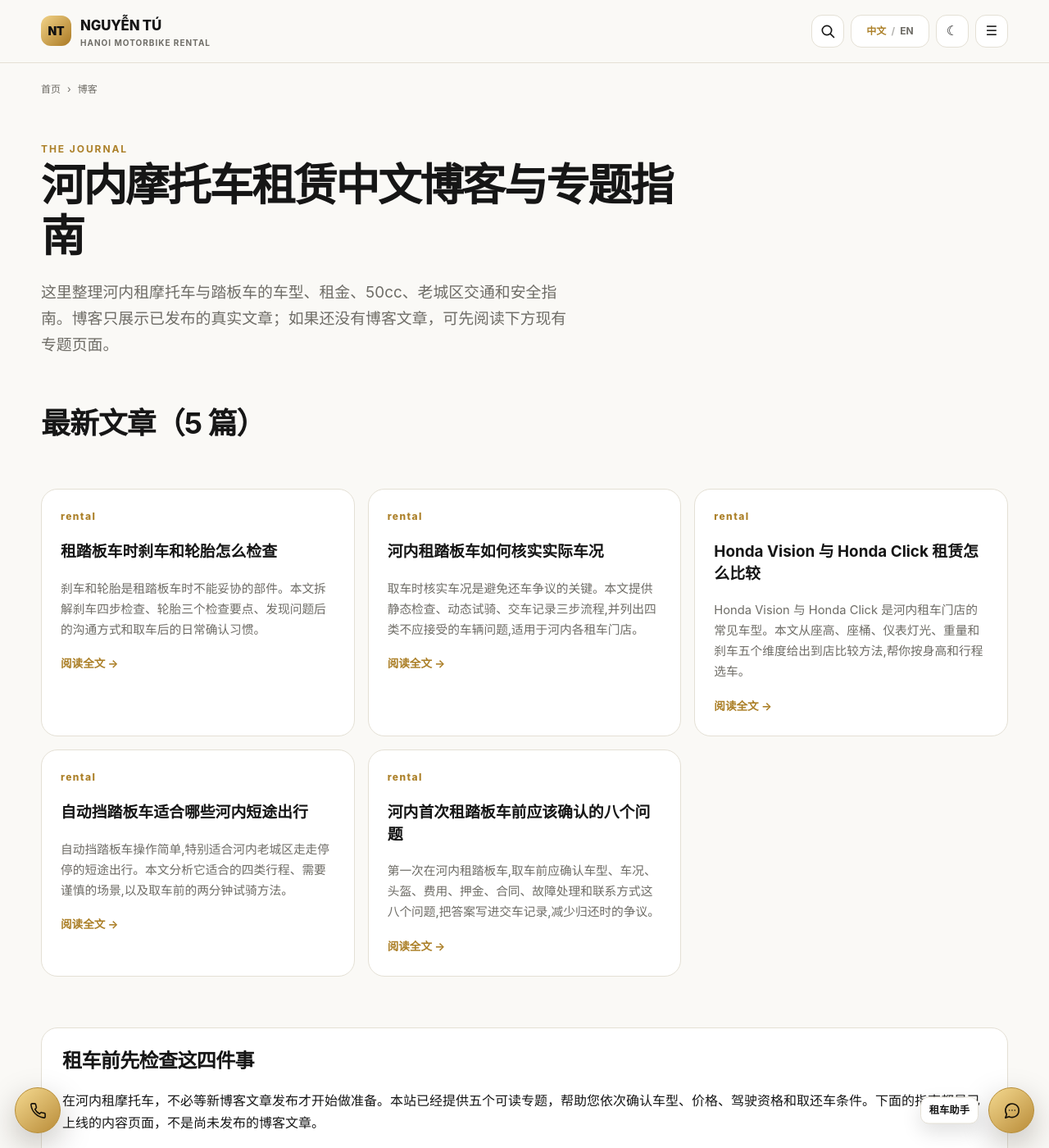
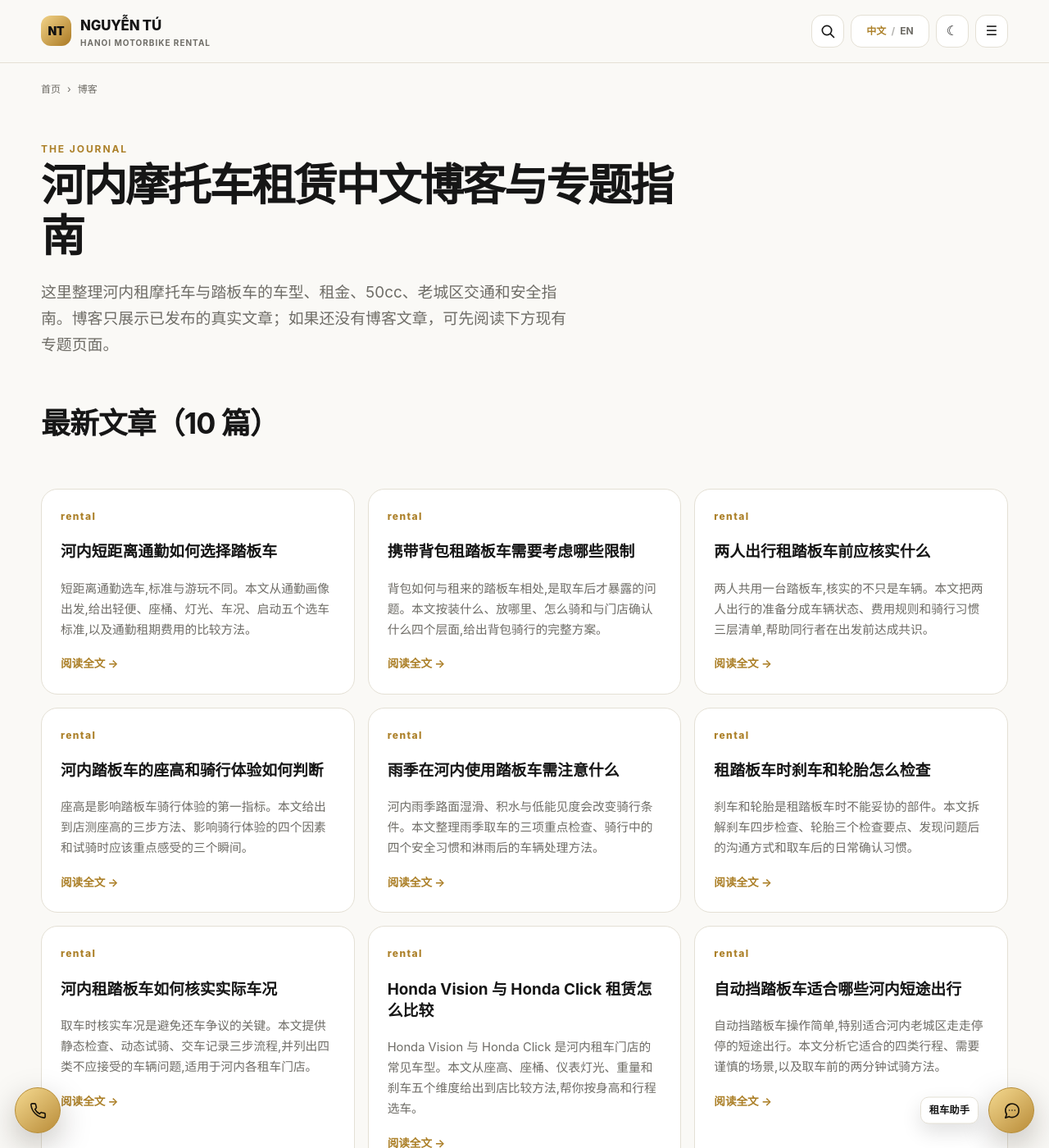
Before and after one commit to thuexemayhanoi/china, a Jekyll site: the page built from blog/index.html, in a window 1280 px wide and 1400 px high. Shown: the whole window at 82% size. Built offline with Jekyll 4.4.1, drawn with Linux system fonts in a browser that asks for light colours.

Commit message:
release(china): stage five automatic-QA approved posts CN-0006..0010

```diff
--- a/_drafts/CN-0006.md
+++ b/_posts/2026-10-11-hanoi-rental-scooters-06.md
@@ -1,14 +1,17 @@
 ---
 article_id: "CN-0006"
 layout: "post"
-topic: rental
-subtopic: scooters
-permalink: /blog/hanoi-rental-scooters-06/
-title: 雨季在河内使用踏板车需注意什么
-description: 河内雨季路面湿滑、积水与低能见度会改变骑行条件。本文整理雨季取车的三项重点检查、骑行中的四个安全习惯和淋雨后的车辆处理方法。
-primary_keyword: 河内踏板车租赁
+topic: "rental"
+subtopic: "scooters"
+permalink: "/blog/hanoi-rental-scooters-06/"
+title: "雨季在河内使用踏板车需注意什么"
+description: "河内雨季路面湿滑、积水与低能见度会改变骑行条件。本文整理雨季取车的三项重点检查、骑行中的四个安全习惯和淋雨后的车辆处理方法。"
+primary_keyword: "河内踏板车租赁"
+date: "2026-10-11 15:28:34 +0700"
+seo_silo: "rental/scooters"
+breadcrumbs: [{"label":"博客","href":"/blog/"},{"label":"专题","href":"/topics/rental/scooters/"},{"label":"雨季在河内使用踏板车需注意什么"}]
+publication_method: "automated_qa"
 ---
-
 河内的雨季来临时,骑行条件会明显不同于旱季:路面湿滑、能见度下降、短时强降雨可能把低洼路段变成水塘。对租踏板车的游客和常住者来说,雨季不是不能骑车,而是需要调整取车检查的侧重点和骑行习惯。本文把雨季用车的注意事项整理成可执行的清单。
 
 ## 雨季路况有什么不同
--- a/_drafts/CN-0007.md
+++ b/_posts/2026-10-11-hanoi-rental-scooters-07.md
@@ -1,14 +1,17 @@
 ---
 article_id: "CN-0007"
 layout: "post"
-topic: rental
-subtopic: scooters
-permalink: /blog/hanoi-rental-scooters-07/
-title: 河内踏板车的座高和骑行体验如何判断
-description: 座高是影响踏板车骑行体验的第一指标。本文给出到店测座高的三步方法、影响骑行体验的四个因素和试骑时应该重点感受的三个瞬间。
-primary_keyword: 河内踏板车租赁
+topic: "rental"
+subtopic: "scooters"
+permalink: "/blog/hanoi-rental-scooters-07/"
+title: "河内踏板车的座高和骑行体验如何判断"
+description: "座高是影响踏板车骑行体验的第一指标。本文给出到店测座高的三步方法、影响骑行体验的四个因素和试骑时应该重点感受的三个瞬间。"
+primary_keyword: "河内踏板车租赁"
+date: "2026-10-11 15:28:34 +0700"
+seo_silo: "rental/scooters"
+breadcrumbs: [{"label":"博客","href":"/blog/"},{"label":"专题","href":"/topics/rental/scooters/"},{"label":"河内踏板车的座高和骑行体验如何判断"}]
+publication_method: "automated_qa"
 ---
-
 很多第一次租踏板车的人,会盯着车型名称和价格反复比较,却忽略了最影响骑行体验的一个指标:座高。座高不合适,等红灯时双脚踮地费劲,窄巷挪车时心里发慌,整个租期都会被这种不安感笼罩。本文给出在门店现场判断座高和骑行体验的具体方法。
 
 ## 座高为什么排在第一位
--- a/_drafts/CN-0008.md
+++ b/_posts/2026-10-11-hanoi-rental-scooters-08.md
@@ -1,14 +1,17 @@
 ---
 article_id: "CN-0008"
 layout: "post"
-topic: rental
-subtopic: scooters
-permalink: /blog/hanoi-rental-scooters-08/
-title: 两人出行租踏板车前应核实什么
-description: 两人共用一台踏板车,核实的不只是车辆。本文把两人出行的准备分成车辆状态、费用规则和骑行习惯三层清单,帮助同行者在出发前达成共识。
-primary_keyword: 河内踏板车租赁
+topic: "rental"
+subtopic: "scooters"
+permalink: "/blog/hanoi-rental-scooters-08/"
+title: "两人出行租踏板车前应核实什么"
+description: "两人共用一台踏板车,核实的不只是车辆。本文把两人出行的准备分成车辆状态、费用规则和骑行习惯三层清单,帮助同行者在出发前达成共识。"
+primary_keyword: "河内踏板车租赁"
+date: "2026-10-11 15:28:34 +0700"
+seo_silo: "rental/scooters"
+breadcrumbs: [{"label":"博客","href":"/blog/"},{"label":"专题","href":"/topics/rental/scooters/"},{"label":"两人出行租踏板车前应核实什么"}]
+publication_method: "automated_qa"
 ---
-
 两个人共用一台踏板车,是河内旅行中常见的安排:骑手负责驾驶,同伴坐在后座。但两人出行的核实质远多于单人,取车前需要核实的内容也更多。本文把两人出行的核实清单分成车辆、规则和习惯三层,帮助同行两人在出发前就把分工说清楚。
 
 ## 车辆本身要核实什么
--- a/_drafts/CN-0009.md
+++ b/_posts/2026-10-11-hanoi-rental-scooters-09.md
@@ -1,14 +1,17 @@
 ---
 article_id: "CN-0009"
 layout: "post"
-topic: rental
-subtopic: scooters
-permalink: /blog/hanoi-rental-scooters-09/
-title: 携带背包租踏板车需要考虑哪些限制
-description: 背包如何与租来的踏板车相处,是取车后才暴露的问题。本文按装什么、放哪里、怎么骑和与门店确认什么四个层面,给出背包骑行的完整方案。
-primary_keyword: 河内踏板车租赁
+topic: "rental"
+subtopic: "scooters"
+permalink: "/blog/hanoi-rental-scooters-09/"
+title: "携带背包租踏板车需要考虑哪些限制"
+description: "背包如何与租来的踏板车相处,是取车后才暴露的问题。本文按装什么、放哪里、怎么骑和与门店确认什么四个层面,给出背包骑行的完整方案。"
+primary_keyword: "河内踏板车租赁"
+date: "2026-10-11 15:28:34 +0700"
+seo_silo: "rental/scooters"
+breadcrumbs: [{"label":"博客","href":"/blog/"},{"label":"专题","href":"/topics/rental/scooters/"},{"label":"携带背包租踏板车需要考虑哪些限制"}]
+publication_method: "automated_qa"
 ---
-
 来河内旅行的骑行者,背包里通常装着护照、手机、充电宝、相机,长住的人还会带上电脑。这些物品和租来的踏板车如何相处,是很多人取车之后才发现的问题。本文把背包相关的考虑整理成四层:装什么、放哪里、怎么骑、和门店确认什么,帮助你出发前就把方案定好。
 
 ## 先盘点自己的随身物品
--- a/_drafts/CN-0010.md
+++ b/_posts/2026-10-11-hanoi-rental-scooters-10.md
@@ -1,14 +1,17 @@
 ---
 article_id: "CN-0010"
 layout: "post"
-topic: rental
-subtopic: scooters
-permalink: /blog/hanoi-rental-scooters-10/
-title: 河内短距离通勤如何选择踏板车
-description: 短距离通勤选车,标准与游玩不同。本文从通勤画像出发,给出轻便、座桶、灯光、车况、启动五个选车标准,以及通勤租期费用的比较方法。
-primary_keyword: 河内踏板车租赁
+topic: "rental"
+subtopic: "scooters"
+permalink: "/blog/hanoi-rental-scooters-10/"
+title: "河内短距离通勤如何选择踏板车"
+description: "短距离通勤选车,标准与游玩不同。本文从通勤画像出发,给出轻便、座桶、灯光、车况、启动五个选车标准,以及通勤租期费用的比较方法。"
+primary_keyword: "河内踏板车租赁"
+date: "2026-10-11 15:28:34 +0700"
+seo_silo: "rental/scooters"
+breadcrumbs: [{"label":"博客","href":"/blog/"},{"label":"专题","href":"/topics/rental/scooters/"},{"label":"河内短距离通勤如何选择踏板车"}]
+publication_method: "automated_qa"
 ---
-
 在河内短距离通勤,踏板车是多数人的首选:距离不长、路口密集、停车方便。但通勤和游玩不一样,通勤讲的是每天重复的可靠性和成本,选车的标准也随之不同,验车的心态也要从游客模式切换到用户模式。本文从通勤画像出发,给出踏板车的选择思路。
 
 ## 先画清楚每天的通勤画像
```
